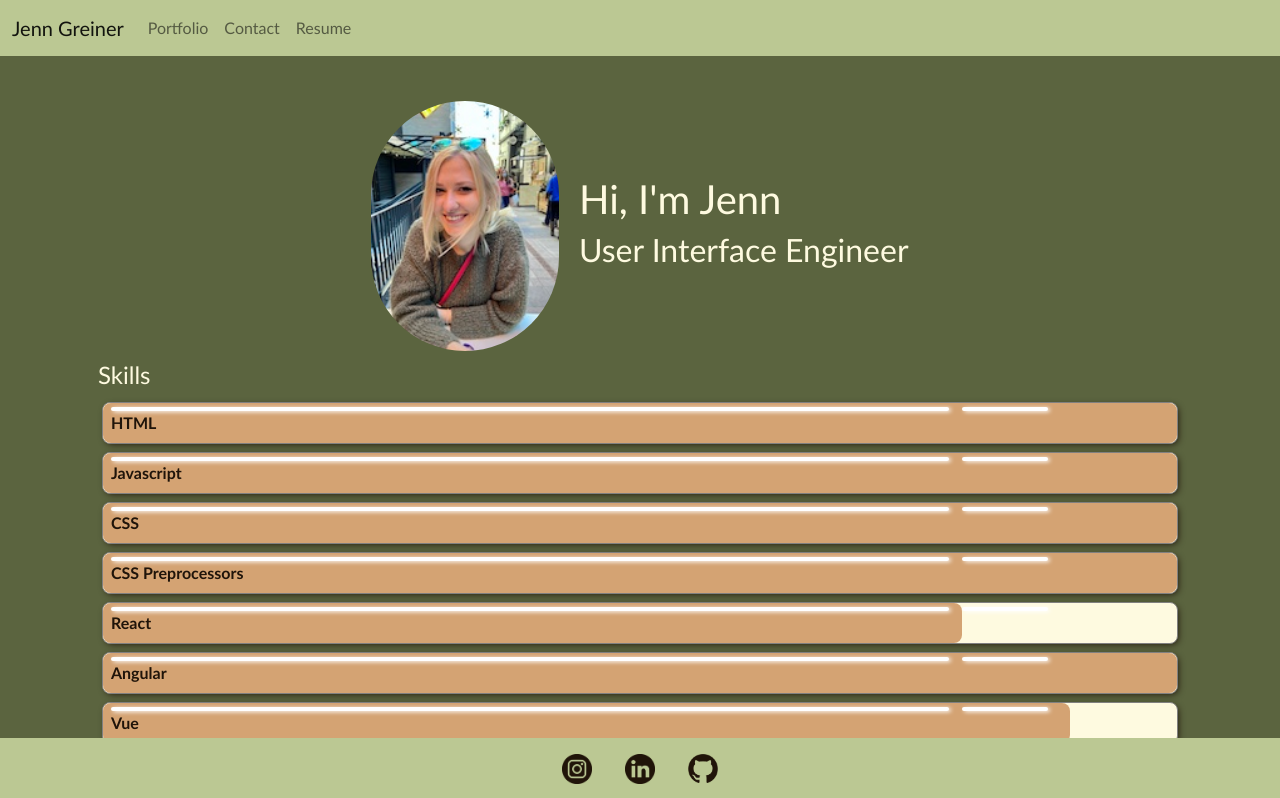
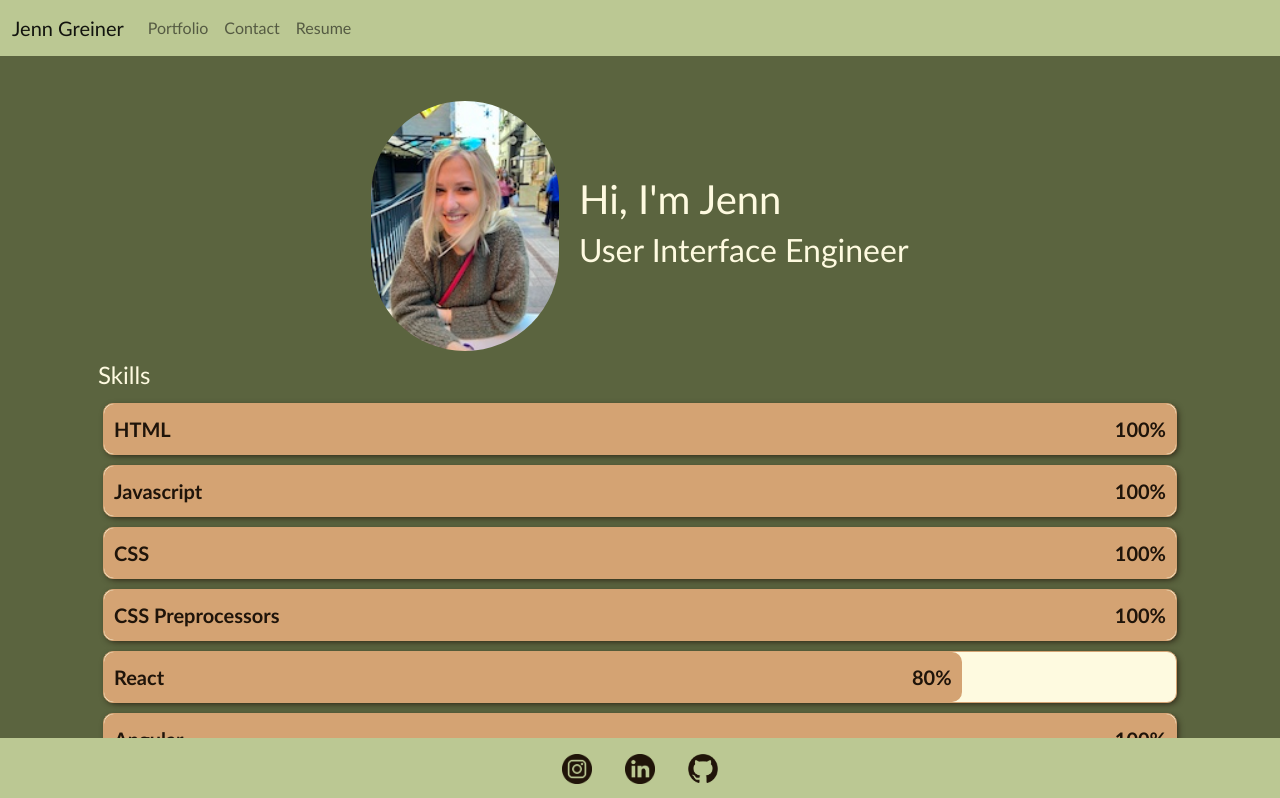
Before and after one commit to jenngreiner/react-portfolio, a React (Create React App) app: page /#/ in a window 1280 px wide. Shown: the top 798 px of the page. Built offline with nearby package versions, Linux system fonts and the light colour scheme; the HTML template or start-up script is replaced by a standard one.

Commit message:
css changes, add skill level to bar, pagetitle component

```diff
--- /dev/null
+++ b/src/components/PageTitle.js
@@ -0,0 +1,13 @@
+import React from "react";
+
+
+const PageTitle = ({title}) => {
+  return (
+  <div>
+    <h1 className="pageTitle">{title}</h1>
+    <hr/>
+  </div>
+  )
+}
+
+export default PageTitle;
--- a/src/components/Project.js
+++ b/src/components/Project.js
@@ -1,4 +1,5 @@
 import React from "react";
+import PageTitle from "./PageTitle";
 
 const styles = {
   img: {
@@ -16,10 +17,8 @@ function Project(props) {
   return (
     <div className="container" id="portfolio">
       <div className="row">
-        <div className="col-sm-1"></div>
-        <div className="col-xs-12 col-sm-10">
-          <h1 className="header">Portfolio</h1>
-          <hr />
+      <div className="col-xs-12 justify-content-center">
+          <PageTitle title="Portfolio"/>
           <div className="card-container">
             <div className="row">
             {props.projects.map(project => (
--- a/src/components/SkillBar.js
+++ b/src/components/SkillBar.js
@@ -4,7 +4,8 @@ const SkillBar = ({skillName, skillLevel}) => {
     return (
         <div className="skills">
             <div className="bar" style={{width:`${skillLevel}%`}}>
-                {skillName}
+            <div className="skillDetails">{skillName}</div>
+            <div className="skillDetails skillLevel">{skillLevel}%</div>
             </div>
         </div>
     )
--- a/src/pages/Contact.js
+++ b/src/pages/Contact.js
@@ -1,16 +1,12 @@
 import React from "react";
+import PageTitle from "../components/PageTitle";
 
 const Contact = () => {
   return (
-    <main className="flex-shrink-0">
       <div className="container" id="contact-me">
         <div className="row">
-          <div className="col-sm-3"></div>
-          <div className="col-xs-12 col-sm-6">
-            <header>
-              <h1 className="header">Contact Me</h1>
-            </header>
-            <hr />
+          <div className="col-xs-12 justify-content-center">
+            <PageTitle title="Contact Me"/>
             <iframe
               title="Contact form"
               src="https://docs.google.com/forms/d/e/1FAIpQLSftD4F3y766xtqBARqLiNt_SkqPTFGG2wWT3KF4Pz6OrocpMA/viewform?embedded=true"
@@ -23,10 +19,8 @@ const Contact = () => {
               Loading…
             </iframe>
           </div>
-          <div className="col-sm-3"></div>
         </div>
       </div>
-    </main>
   );
 };
 
--- a/src/styles/css/style.css
+++ b/src/styles/css/style.css
@@ -24,15 +24,6 @@ main {
     margin-bottom: 6%;
 }
 
-.header {
-    padding-top: 20px;
-    padding-bottom: 10px;
-    text-align: center;
-}
-
-hr {
-    background-color: var(--lt-tan)!important;
-}
 
 .navbar {
     display: block!important;
@@ -51,26 +42,6 @@ hr {
 
 .link {
     color: var(--link-blue);
-}
-
-.card {
-    box-shadow: 2px 2px 7px -2px var(--black);
-    border: transparent!important;
-    border-radius: .25em!important;
-}
-
-.card-img-top {
-    height: 218px;
-}
-.card-body {
-    background-color: var(--dk-tan);
-    color: var(--black);
-    border-radius: 0 0 0.25em 0.25em;
-}
-
-.btn-primary {
-    background-color: var(--brown)!important;
-    border-color: var(--black)!important;
 }
 
 .footer {
@@ -104,29 +75,32 @@ h1 {
     color: var(--lt-tan);
 }
 
-#intro-header {
+.pageTitle {
+    padding-bottom: 10px;
     text-align: center;
-    padding: 10px;
 }
 
+div > hr {
+    background-color: var(--lt-tan);
+}
+
+  /* BIO */
 #about-me {
     /* background-color: var(--green); */
     padding-bottom: 10px;
-    color: var(--lt-tan);}
-
-.skillsContainer {
-
+    color: var(--lt-tan);
 }
 
 .skills {
-    border: 1px solid gray;
+    border: 1px solid var(--dk-tan);
     margin: .25em;
     border-radius: 0.5em;
     position: relative;
     background: var(--lt-tan);
     box-shadow: 2px 2px 7px -2px var(--black);
+    font-size: 1.25em;
   }
-  .skills::before {
+  /* .skills::before {
       content: '';
       position: absolute;
       top: 4px;
@@ -147,7 +121,7 @@ h1 {
       background: white;
       border-radius: 10px;
       box-shadow: 2px 1px 4px white;
-  }
+  } */
   .bar {
     padding: .5em;
     background-color: var(--dk-tan);
@@ -155,3 +129,39 @@ h1 {
     color: var(--black);
     font-weight: bold;
   }
+
+  .skillDetails {
+    display: inline-block;
+  }
+
+  .skillLevel {
+    float: right;
+  }
+  /* END BIO */
+
+  /* PORTFOLIO */
+  .card {
+    box-shadow: 2px 2px 7px -2px var(--black);
+    border: transparent!important;
+    border-radius: .25em!important;
+}
+
+.card-img-top {
+    height: 218px;
+}
+.card-body {
+    background-color: var(--dk-tan);
+    color: var(--black);
+    border-radius: 0 0 0.25em 0.25em;
+}
+
+.btn-primary {
+    background-color: var(--brown)!important;
+    border-color: var(--black)!important;
+}
+/* END PORTFOLIO */
+
+/* CONTACT ME */
+iframe {
+    width: 100%;
+}
```
Also changed, not shown: 11 other files (tests, documents, lock files or other folders).
